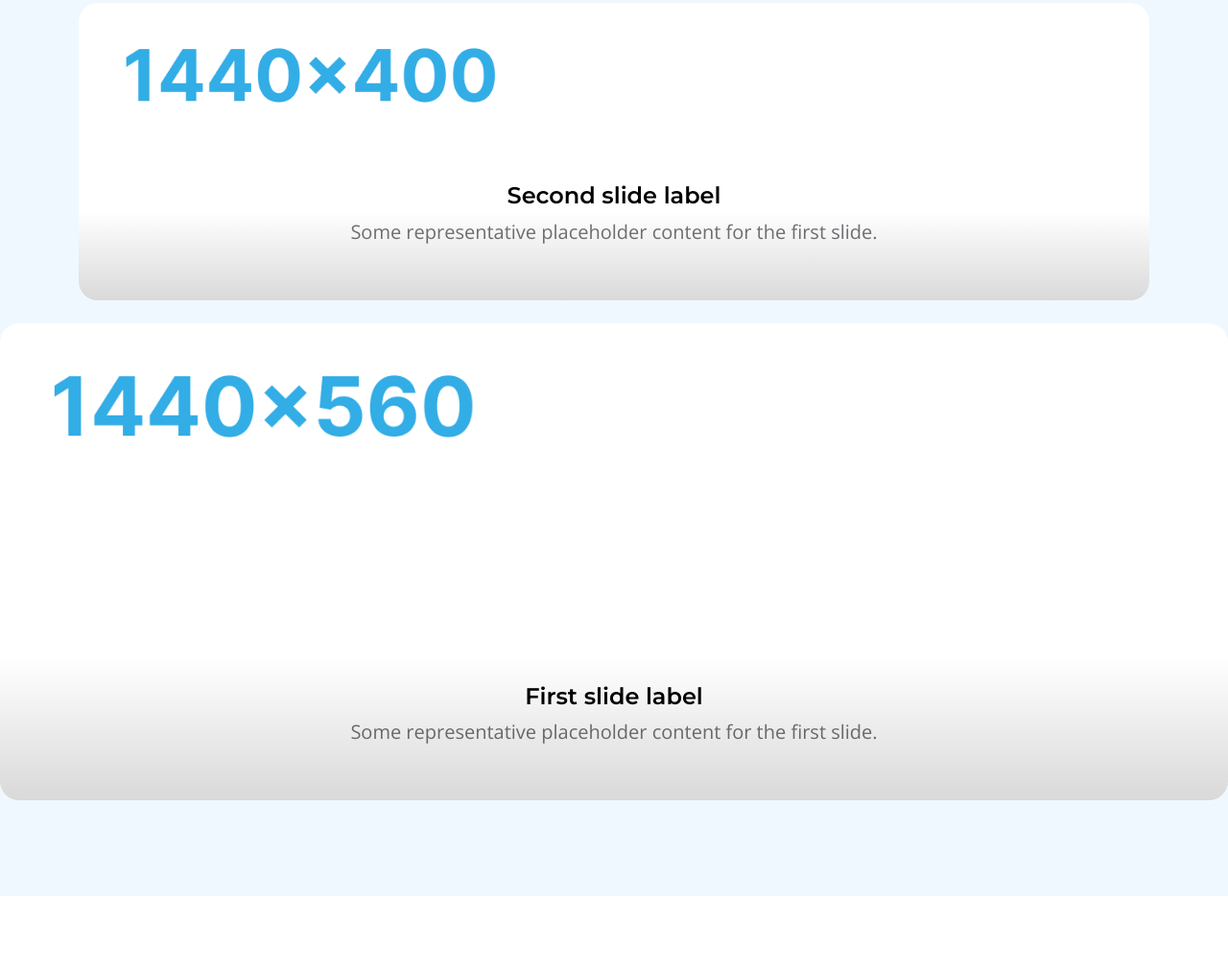
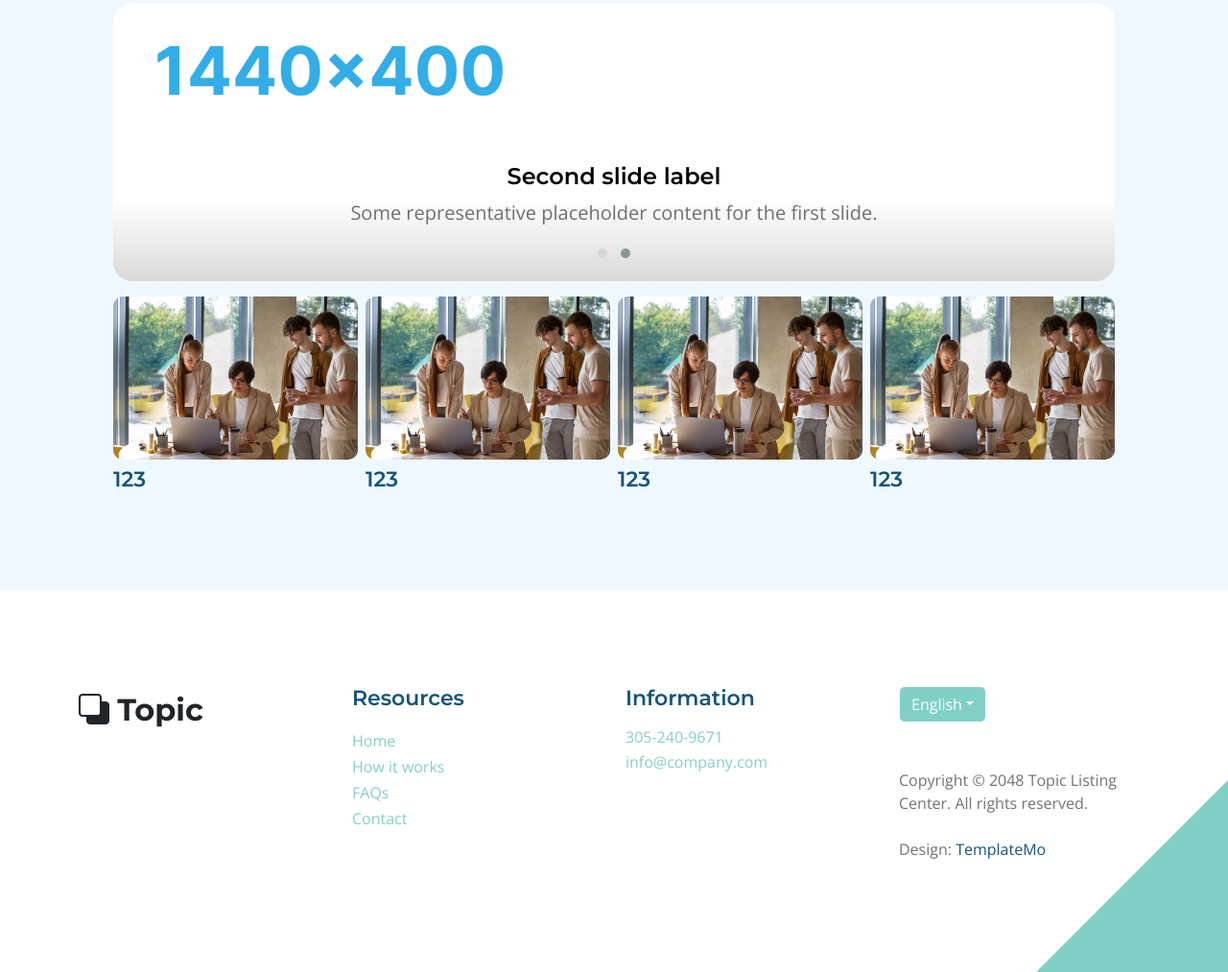
Before and after one commit to yunhsuanma/2024_WebDesignWeb, a plain HTML site: page index.html in a window 1280 px wide. Shown: the part 3483-4496 px from the top of the page at 96% size. Drawn offline with nearby package versions, Linux system fonts and the light colour scheme; files whose address does not match are found by name.

Commit message:
精彩案例基本結構完成

```diff
--- a/css/templatemo-topic-listing.css
+++ b/css/templatemo-topic-listing.css
@@ -943,7 +943,7 @@ blockquote {
 
 
 /*---------------------------------------
-  FAQs
+  FAQs    精彩案例
 -----------------------------------------*/
 /* 自加 */
 .carousel-inner,.works-carousel {
@@ -956,7 +956,10 @@ blockquote {
 
 .works-carousel .owl-dots{
   position: absolute;
-
+  bottom: 0%;
+  left: 50%;
+  transform: translate(-50%, -50%);
+z-index: 10;
 }
 
 .bk-overlay {
@@ -972,8 +975,8 @@ blockquote {
   z-index: 3;
 }
 .bk-overlay:hover{
-  background-color: rgba(0, 0, 0, 0.2);
-
+  /* background-color: rgba(0, 0, 0, 0.2); */
+  background-image: linear-gradient(to top, rgba(0, 0, 0, 0.18)0%, rgba(0, 0, 0, 0.01)40%,rgba(0, 0, 0, 0)100%);
 }
 /* hover時微圖片微放大 */
 .works-carousel .carousel-item img{
@@ -981,6 +984,49 @@ blockquote {
 }
 .works-carousel .carousel-item:hover img{
   transform: scale(1.05); /* 放大 1.05 倍 */
+}
+
+
+/* 四格 */
+.work-theme div{
+  /* height: 11rem; */
+  /* border: solid coral; */
+  /* padding: 0; */
+  overflow: hidden;
+  border-radius: var(--border-radius-small);
+  margin-bottom: 0.5rem;
+
+}
+
+.faq-section .container{
+  padding-left: 50px;
+  padding-right: 50px;
+}
+.faq-section .row{
+  padding-top: 1rem;
+  /* margin: 0; */
+  /* gap: 0.5rem;  */
+}
+
+.work-theme img{
+  /* border-radius: var(--border-radius-small); */
+  width: 100%;
+  transition: transform 0.5s cubic-bezier(0.25, 0.8, 0.25, 1); /* 使用平滑的 Bezier 函數 */
+
+}
+
+.work-theme:hover img{
+  transform: scale(1.05);
+
+}
+
+.work-theme h6{
+margin-bottom: 0.1rem;
+}
+
+h6~p{
+  font-size: medium;
+  margin-top: 0rem;
 }
 
 
--- a/index.html
+++ b/index.html
@@ -9,7 +9,7 @@
     <meta name="description" content="">
     <meta name="author" content="">
 
-    <title>Topic Listing Bootstrap 5 Template</title>
+    <title>mama web</title>
 
     <!-- CSS FILES -->
     <link rel="preconnect" href="https://fonts.googleapis.com">
@@ -42,7 +42,7 @@ https://templatemo.com/tm-590-topic-listing
         <nav class="navbar navbar-expand-lg">
             <div class="container">
                 <!-- 主logo -->
-                <a class="navbar-brand" href="index.html">
+                <a class="navbar-brand" href="#top">
                     <i class="bi-back"></i>
                     <span>Topic</span>
                 </a>
@@ -283,62 +283,7 @@ https://templatemo.com/tm-590-topic-listing
                                 aria-labelledby="design-tab" tabindex="0">
                                 <div class="row">
                                     <!-- 原卡片 -->
-                                    <!-- <div class="col-lg-4 col-md-6 col-12 mb-4 mb-lg-0">
-                                        <div class="custom-block bg-white shadow-lg">
-                                            <a href="topics-detail.html">
-                                                <div class="d-flex">
-                                                    <div>
-                                                        <h5 class="mb-2">Web Design</h5>
 
-                                                        <p class="mb-0">Topic Listing Template based on Bootstrap 5</p>
-                                                    </div>
-
-                                                    <span class="badge bg-design rounded-pill ms-auto">14</span>
-                                                </div>
-
-                                                <img src="images/topics/undraw_Remote_design_team_re_urdx.png"
-                                                    class="custom-block-image img-fluid" alt="">
-                                            </a>
-                                        </div>
-                                    </div>
-
-                                    <div class="col-lg-4 col-md-6 col-12 mb-4 mb-lg-0">
-                                        <div class="custom-block bg-white shadow-lg">
-                                            <a href="topics-detail.html">
-                                                <div class="d-flex">
-                                                    <div>
-                                                        <h5 class="mb-2">Graphic</h5>
-
-                                                        <p class="mb-0">Lorem Ipsum dolor sit amet consectetur</p>
-                                                    </div>
-
-                                                    <span class="badge bg-design rounded-pill ms-auto">75</span>
-                                                </div>
-
-                                                <img src="images/topics/undraw_Redesign_feedback_re_jvm0.png"
-                                                    class="custom-block-image img-fluid" alt="">
-                                            </a>
-                                        </div>
-                                    </div>
-
-                                    <div class="col-lg-4 col-md-6 col-12">
-                                        <div class="custom-block bg-white shadow-lg">
-                                            <a href="topics-detail.html">
-                                                <div class="d-flex">
-                                                    <div>
-                                                        <h5 class="mb-2">Logo Design</h5>
-
-                                                        <p class="mb-0">Lorem Ipsum dolor sit amet consectetur</p>
-                                                    </div>
-
-                                                    <span class="badge bg-design rounded-pill ms-auto">100</span>
-                                                </div>
-
-                                                <img src="images/topics/colleagues-working-cozy-office-medium-shot.png"
-                                                    class="custom-block-image img-fluid" alt="">
-                                            </a>
-                                        </div>
-                                    </div> -->
 
                                     <!-- 可滑動卡片 -->
                                     <div class="owl-carousel first-carousel owl-theme">
@@ -708,14 +653,24 @@ https://templatemo.com/tm-590-topic-listing
 
         <!-- 案例輪播區 -->
         <section class="faq-section section-padding" id="section_4">
-            <div class="container">
+            <div class="container px-5">
 
-                <!-- owl one -->
+                <!-- 輪播owl one -->
                 <div class="owl-carousel works-carousel owl-theme ">
 
                     <!-- 第一張 -->
                     <a class="  item carousel-item active " href="">
-                        <img src="images/w1440x400.png" class="d-block w-100" alt="...">
+                        <picture>
+                            <!-- 畫面寬度大於1200px時使用此圖片 -->
+                            <source media="(min-width: 992px)" srcset="images/w1440x400.png">
+                            <!-- 畫面寬度介於600px到1200px時使用此圖片 -->
+                            <source media="(min-width: 481px)" srcset="images/w980x400.png">
+                            <!-- 畫面寬度小於600px時使用此圖片 -->
+                            <source media="(max-width: 480px)" srcset="images/w480x400.png">
+                            <!-- 預設的圖片 -->
+                            <img src="images/w1440x400.png" alt="精彩案例圖片">
+                            <!-- <img src="images/w1440x400.png" class="d-block w-100" alt="..."> -->
+                        </picture>
                         <div class="carousel-caption d-none d-md-block">
                             <h5>First slide label</h5>
                             <p>Some representative placeholder content for the first slide.</p>
@@ -723,12 +678,19 @@ https://templatemo.com/tm-590-topic-listing
                         <div class="bk-overlay"></div>
                     </a>
 
-
-
                     <!-- 第二張 -->
                     <a class=" item carousel-item active " href="">
-                        <img src="images/w1440x400.png" class="d-block w-100" alt="...">
-                        <div class="carousel-caption d-none d-md-block">
+                        <picture>
+                        <!-- 畫面寬度大於1200px時使用此圖片 -->
+                        <source media="(min-width: 992px)" srcset="images/w1440x400.png">
+                        <!-- 畫面寬度介於600px到1200px時使用此圖片 -->
+                        <source media="(min-width: 481px)" srcset="images/w980x400.png">
+                        <!-- 畫面寬度小於600px時使用此圖片 -->
+                        <source media="(max-width: 480px)" srcset="images/w480x400.png">
+                        <!-- 預設的圖片 -->
+                        <img src="images/w1440x400.png" alt="精彩案例圖片">
+                        <!-- <img src="images/w1440x400.png" class="d-block w-100" alt="..."> -->
+                    </picture>                        <div class="carousel-caption d-none d-md-block">
                             <h5>Second slide label</h5>
                             <p>Some representative placeholder content for the first slide.</p>
                         </div>
@@ -736,59 +698,35 @@ https://templatemo.com/tm-590-topic-listing
                     </a>
                 </div>
 
+                <div class="row g-2">
+                    <a class="work-theme  col-lg-3 col-md-4 col-6 " herf="">
+                        <div><img src="./images/colleagues-working-cozy-office-medium-shot.jpg" alt="works" ></div>
+                        <h6>123</h6>
+                    </a>
+                    <div class="work-theme  col-lg-3 col-md-4 col-6 ">
+                        <div><img src="./images/colleagues-working-cozy-office-medium-shot.jpg" alt="works" ></div>
+                        <h6>123</h6>
+                    </div>
+                    <div class="work-theme  col-lg-3 col-md-4 col-6 ">
+                        <div><img src="./images/colleagues-working-cozy-office-medium-shot.jpg" alt="works" ></div>
+                        <h6>123</h6>
+                    </div>
+                    <div class="work-theme  col-lg-3 col-md-4 col-6 ">
+                        <div><img src="./images/colleagues-working-cozy-office-medium-shot.jpg" alt="works" ></div>
+                        <h6>123</h6>
+                    </div>
+
+                </div>
+
 
             </div>
 
 
-            <div id="carouselExampleCaptions" class="carousel slide" data-bs-ride="carousel"><!-- 自動播放 -->
-                <div class="carousel-indicators">
-                    <button type="button" data-bs-target="#carouselExampleCaptions" data-bs-slide-to="0" class="active"
-                        aria-current="true" aria-label="Slide 1"></button>
-                    <button type="button" data-bs-target="#carouselExampleCaptions" data-bs-slide-to="1"
-                        aria-label="Slide 2"></button>
-                    <button type="button" data-bs-target="#carouselExampleCaptions" data-bs-slide-to="2"
-                        aria-label="Slide 3"></button>
-                </div>
-                <!-- 內容 -->
-                <div class=" carousel-inner ">
-                    <!-- 第一張 -->
-                    <a class=" carousel-item active " href="">
-                        <img src="images/w1440x560.png" class="d-block w-100" alt="...">
-                        <div class="carousel-caption d-none d-md-block">
-                            <h5>First slide label</h5>
-                            <p>Some representative placeholder content for the first slide.</p>
-                        </div>
-                        <div class="bk-overlay"></div>
-                    </a>
 
-
-                    <!-- 第二張 -->
-                    <div class=" carousel-item">
-                        <img src="images/w1440x560.png" class="d-block w-100" alt="...">
-                        <div class="carousel-caption d-none d-md-block">
-                            <h5>Second slide label</h5>
-                            <p>Some representative placeholder content for the second slide.</p>
-                        </div>
-                    </div>
-
-
-
-                </div>
-                <button class="carousel-control-prev" type="button" data-bs-target="#carouselExampleCaptions"
-                    data-bs-slide="prev">
-                    <span class="carousel-control-prev-icon" aria-hidden="true"></span>
-                    <span class="visually-hidden">Previous</span>
-                </button>
-                <button class="carousel-control-next" type="button" data-bs-target="#carouselExampleCaptions"
-                    data-bs-slide="next">
-                    <span class="carousel-control-next-icon" aria-hidden="true"></span>
-                    <span class="visually-hidden">Next</span>
-                </button>
-            </div>
 
         </section>
 
-
+        <!-- 聯絡 -->
         <!-- <section class="contact-section section-padding section-bg" id="section_5">
             <div class="container">
                 <div class="row">
@@ -857,7 +795,7 @@ https://templatemo.com/tm-590-topic-listing
         </section> -->
     </main>
 
-    <footer class="site-footer section-padding">
+    <footer class="site-footer section-padding"  id="section_5">
         <div class="container">
             <div class="row">
 
```
Also changed, not shown: images/w480x400.png (added), images/w980x400.png (added).
